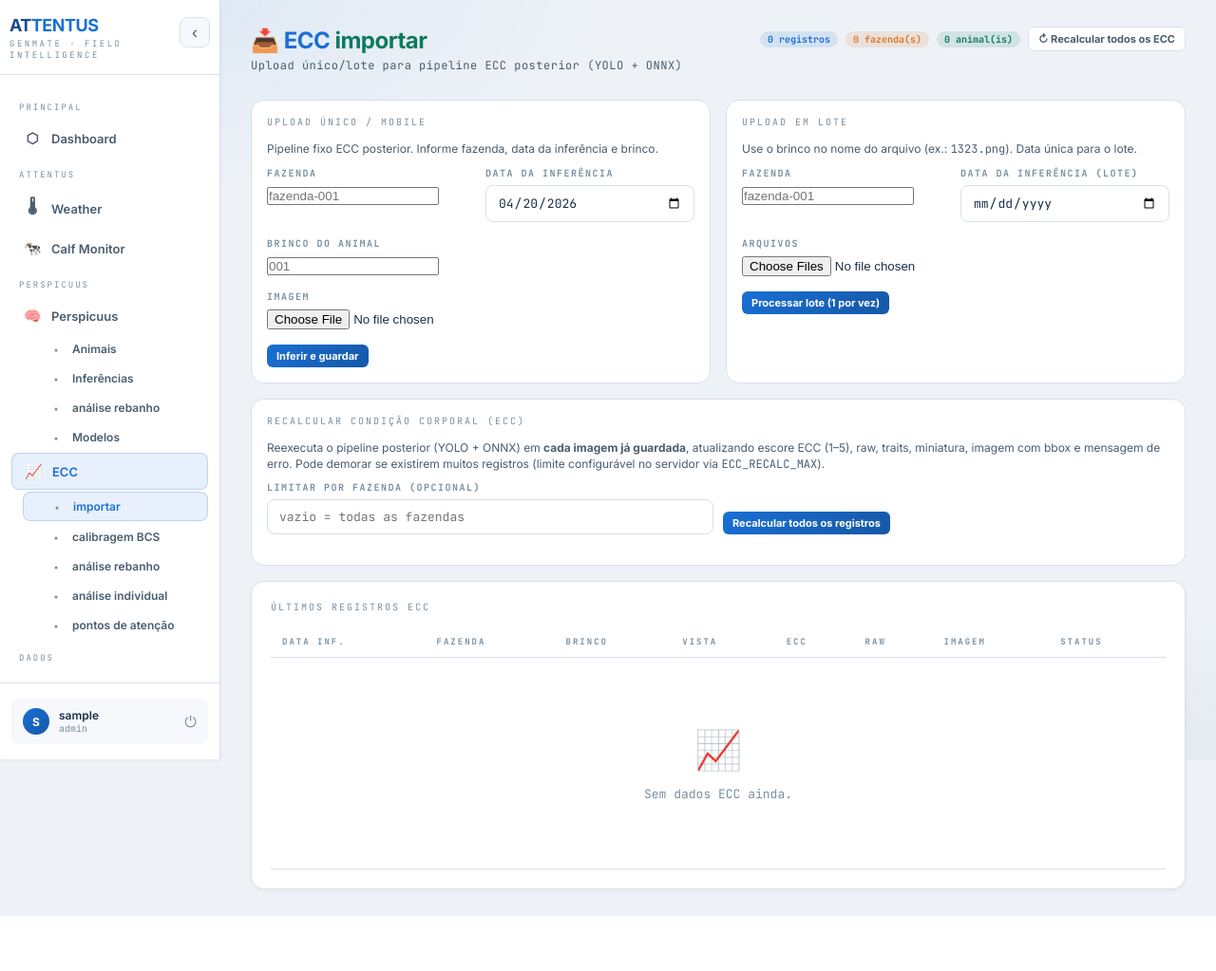
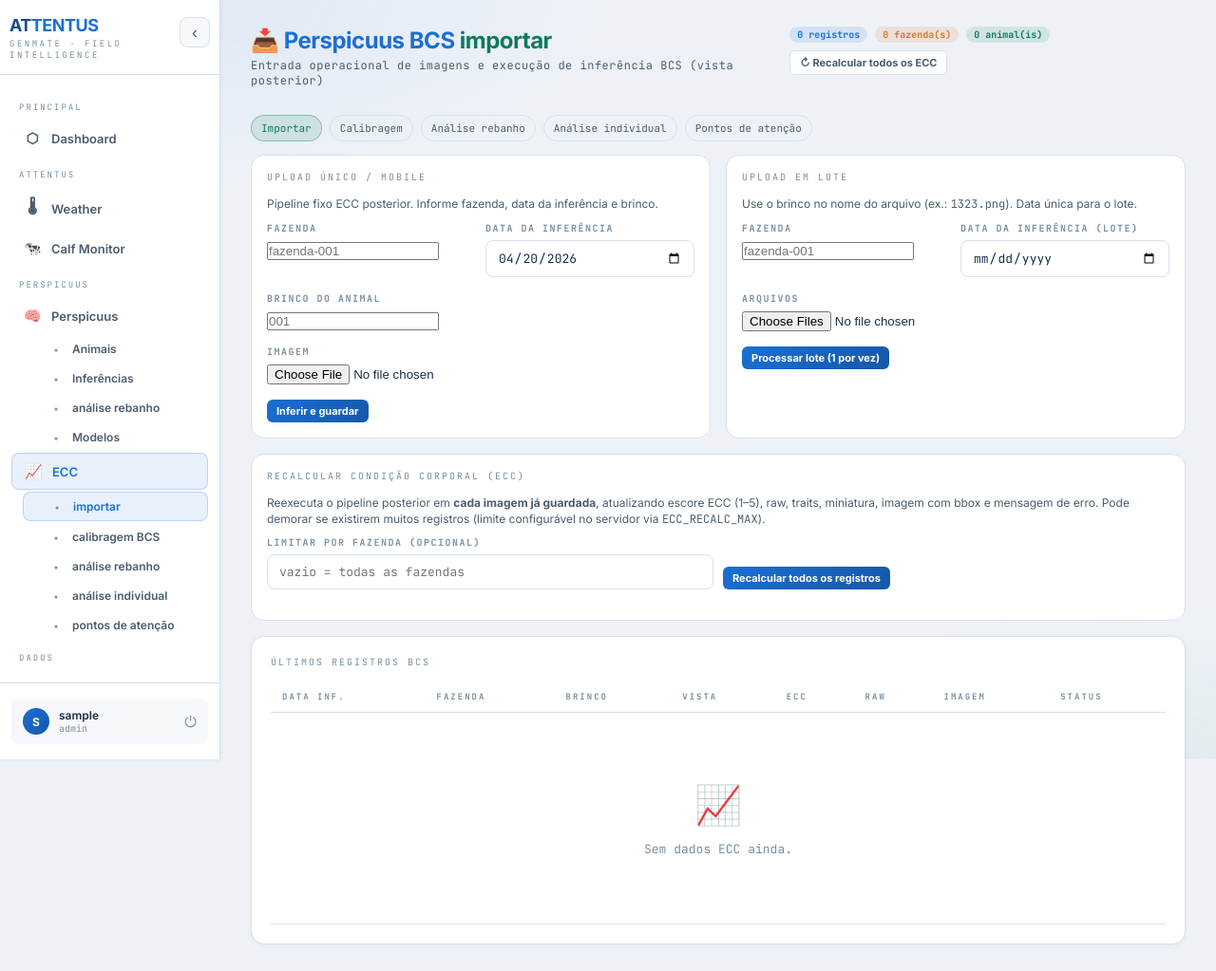
Before and after one commit to fernandodijkinga/attentus-server, a Flask app: page /ecc/importar in a window 1280 px wide. Shown: the whole page at 95% size. Before the commit the page ends 965 px from the top, so only its background shows below. Run offline with Flask 3, Linux system fonts and the light colour scheme; the visitor is signed in with stand-in values (Sample User, id 1); data that the repository does not hold is empty; some libraries are stand-ins or nearby versions.

Commit message:
Ambientes separados e melhorias em BCS

```diff
--- a/templates/ecc_analise.html
+++ b/templates/ecc_analise.html
@@ -49,7 +49,7 @@
 <div class="grid-forms">
   <div class="form-card">
     <div class="card-title">Upload único / Mobile</div>
-    <p class="form-sub">Pipeline fixo ECC: <span class="mono">YOLO + ONNX posterior</span>. Suba um arquivo ou capture na hora em dispositivo móvel.</p>
+    <p class="form-sub">Pipeline fixo ECC: <span class="mono">ObjId + Perspicuus</span>. Suba um arquivo ou capture na hora em dispositivo móvel.</p>
     <form method="post" enctype="multipart/form-data">
       <input type="hidden" name="mode" value="single">
       <div class="row-2">
--- a/templates/ecc_importar.html
+++ b/templates/ecc_importar.html
@@ -17,14 +17,17 @@
 .batch-progress-bar { width:100%; height:10px; border-radius:999px; background:var(--surf3); border:1px solid var(--border); overflow:hidden; margin:6px 0; }
 .batch-progress-fill { height:100%; width:0%; background:linear-gradient(90deg,#00e5a0,#00b9ff); transition:width .2s ease; }
 .batch-progress-meta { display:flex; justify-content:space-between; gap:10px; font-family:var(--mono); font-size:11px; color:var(--text2); }
+.bcs-tabs { display:flex; flex-wrap:wrap; gap:8px; margin-bottom:14px; }
+.bcs-tab { text-decoration:none; padding:6px 10px; border-radius:999px; border:1px solid var(--border); color:var(--text2); font-family:var(--mono); font-size:11px; }
+.bcs-tab.active { background: rgba(13,122,94,.12); color: var(--accent); border-color: rgba(13,122,94,.35); }
 </style>
 {% endblock %}
 
 {% block content %}
 <div class="page-header">
   <div>
-    <div class="page-title">📥 <span>ECC</span> <span style="color:var(--accent)">importar</span></div>
-    <div class="page-sub">Upload único/lote para pipeline ECC posterior (YOLO + ONNX)</div>
+    <div class="page-title">📥 <span>Perspicuus BCS</span> <span style="color:var(--accent)">importar</span></div>
+    <div class="page-sub">Entrada operacional de imagens e execução de inferência BCS (vista posterior)</div>
   </div>
   <div class="flex gap-8" style="flex-wrap:wrap;align-items:center">
     <span class="pill pill-blue">{{ stats.total_records }} registros</span>
@@ -32,6 +35,13 @@
     <span class="pill pill-green">{{ stats.animals }} animal(is)</span>
     <button type="button" class="btn btn-ghost btn-sm" id="ecc-recalc-header-btn" title="Reaplica inferência em todas as imagens ECC guardadas">↻ Recalcular todos os ECC</button>
   </div>
+</div>
+<div class="bcs-tabs">
+  <a class="bcs-tab active" href="{{ url_for('ecc_importar') }}">Importar</a>
+  <a class="bcs-tab" href="{{ url_for('ecc_calibragem') }}">Calibragem</a>
+  <a class="bcs-tab" href="{{ url_for('ecc_analise_rebanho') }}">Análise rebanho</a>
+  <a class="bcs-tab" href="{{ url_for('ecc_analise_individual') }}">Análise individual</a>
+  <a class="bcs-tab" href="{{ url_for('ecc_pontos_atencao') }}">Pontos de atenção</a>
 </div>
 
 {% with messages = get_flashed_messages(with_categories=true) %}
@@ -104,7 +114,7 @@
 
 <div class="form-card" style="margin-bottom:16px">
   <div class="card-title">Recalcular condição corporal (ECC)</div>
-  <p class="form-sub">Reexecuta o pipeline posterior (YOLO + ONNX) em <strong>cada imagem já guardada</strong>, atualizando escore ECC (1–5), raw, traits, miniatura, imagem com bbox e mensagem de erro. Pode demorar se existirem muitos registros (limite configurável no servidor via <span class="mono">ECC_RECALC_MAX</span>).</p>
+  <p class="form-sub">Reexecuta o pipeline posterior em <strong>cada imagem já guardada</strong>, atualizando escore ECC (1–5), raw, traits, miniatura, imagem com bbox e mensagem de erro. Pode demorar se existirem muitos registros (limite configurável no servidor via <span class="mono">ECC_RECALC_MAX</span>).</p>
   <div class="row-2">
     <div class="field">
       <label>Limitar por fazenda (opcional)</label>
@@ -122,7 +132,7 @@
 </div>
 
 <div class="card">
-  <div class="card-title">Últimos registros ECC</div>
+  <div class="card-title">Últimos registros BCS</div>
   <div class="table-wrap">
     <table>
       <thead>
```
Also changed, not shown: templates/ecc_analise_individual.html (+12 -2 lines), templates/ecc_analise_rebanho.html (+11 -1 lines), templates/ecc_calibragem.html (+10 -0 lines), templates/ecc_pontos_atencao.html (+11 -1 lines).
